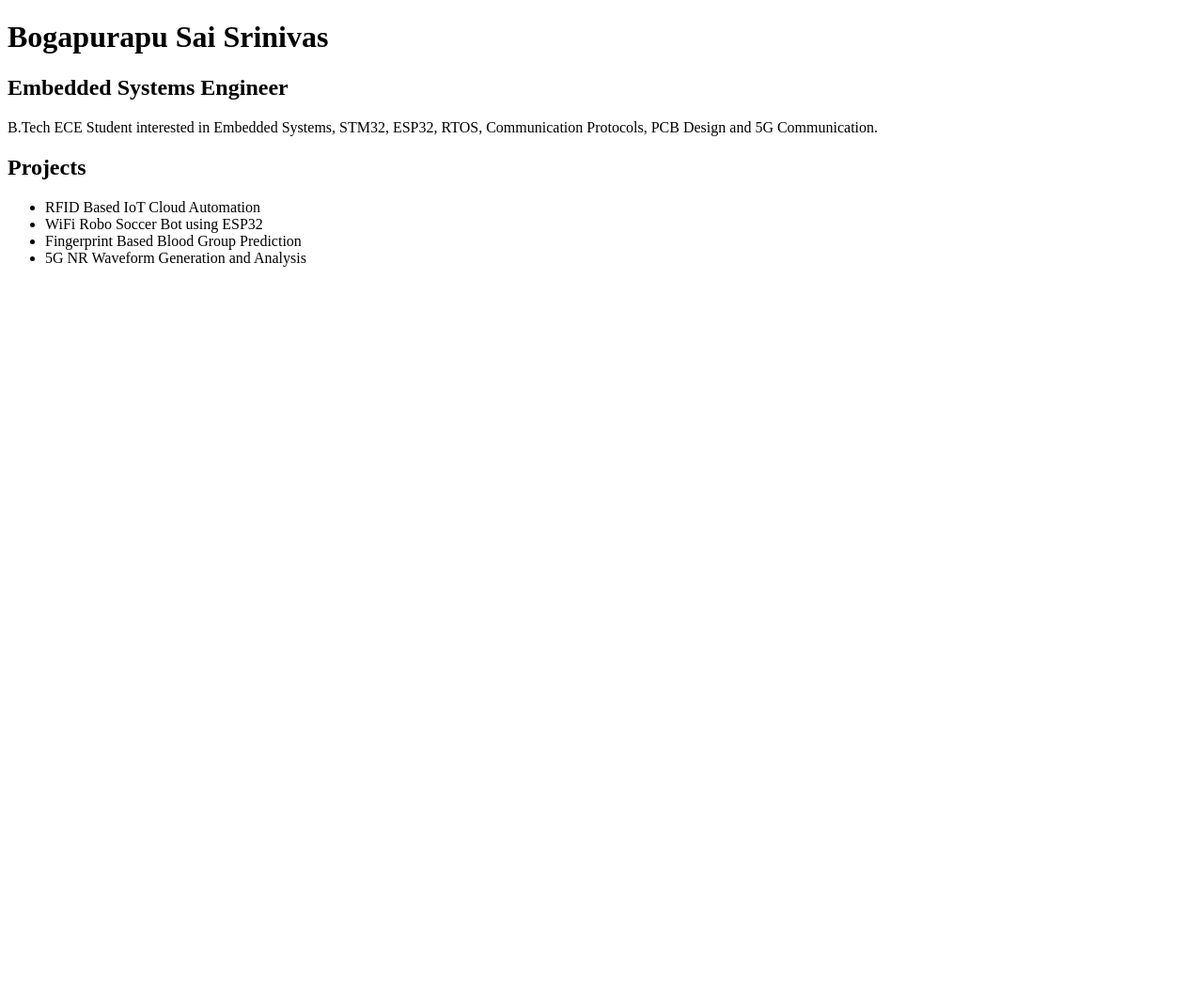
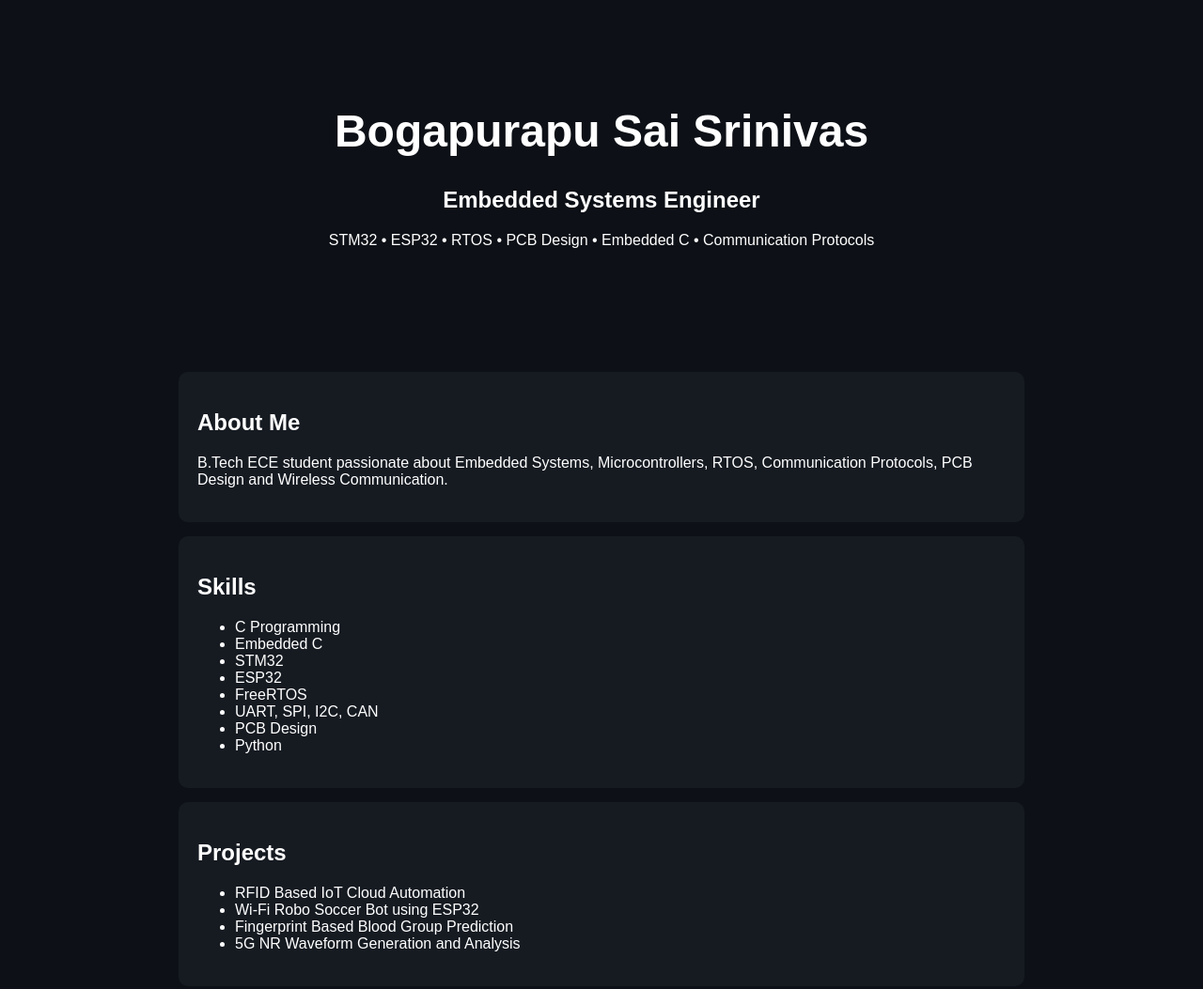
Before and after one commit to saisrinivas9/srinivas-portfolio, a plain HTML site: page index.html in a window 1280 px wide. Shown: the top 1053 px of the page at 94% size. Before the commit the page ends 800 px from the top, so only its background shows below. Drawn offline with Linux system fonts and the light colour scheme.

Commit message:
Update index.html

```diff
--- a/index.html
+++ b/index.html
@@ -1,28 +1,97 @@
 <!DOCTYPE html>
 <html>
 <head>
-    <title>Sai Srinivas | Embedded Systems</title>
+<meta charset="UTF-8">
+<meta name="viewport" content="width=device-width, initial-scale=1">
+
+<title>Sai Srinivas | Embedded Systems Engineer</title>
+
+<style>
+body{
+    margin:0;
+    font-family:Arial,sans-serif;
+    background:#0d1117;
+    color:white;
+}
+
+header{
+    text-align:center;
+    padding:80px 20px;
+}
+
+h1{
+    font-size:3rem;
+}
+
+section{
+    max-width:900px;
+    margin:auto;
+    padding:20px;
+}
+
+.card{
+    background:#161b22;
+    padding:20px;
+    margin:15px 0;
+    border-radius:10px;
+}
+
+a{
+    color:#58a6ff;
+}
+</style>
 </head>
+
 <body>
+
+<header>
 <h1>Bogapurapu Sai Srinivas</h1>
+<h2>Embedded Systems Engineer</h2>
+<p>STM32 • ESP32 • RTOS • PCB Design • Embedded C • Communication Protocols</p>
+</header>
 
-    <h2>Embedded Systems Engineer</h2>
+<section>
 
+<div class="card">
+<h2>About Me</h2>
 <p>
-        B.Tech ECE Student interested in
-        Embedded Systems, STM32, ESP32,
-        RTOS, Communication Protocols,
-        PCB Design and 5G Communication.
+B.Tech ECE student passionate about Embedded Systems,
+Microcontrollers, RTOS, Communication Protocols,
+PCB Design and Wireless Communication.
 </p>
+</div>
 
+<div class="card">
+<h2>Skills</h2>
+<ul>
+<li>C Programming</li>
+<li>Embedded C</li>
+<li>STM32</li>
+<li>ESP32</li>
+<li>FreeRTOS</li>
+<li>UART, SPI, I2C, CAN</li>
+<li>PCB Design</li>
+<li>Python</li>
+</ul>
+</div>
+
+<div class="card">
 <h2>Projects</h2>
-
 <ul>
 <li>RFID Based IoT Cloud Automation</li>
-        <li>WiFi Robo Soccer Bot using ESP32</li>
+<li>Wi-Fi Robo Soccer Bot using ESP32</li>
 <li>Fingerprint Based Blood Group Prediction</li>
 <li>5G NR Waveform Generation and Analysis</li>
 </ul>
+</div>
+
+<div class="card">
+<h2>Contact</h2>
+<p>Email: yourmail@example.com</p>
+<p>LinkedIn: Add your LinkedIn profile link</p>
+</div>
+
+</section>
 
 </body>
 </html>
```
Lines whose indentation alone changed are shown as unchanged.
